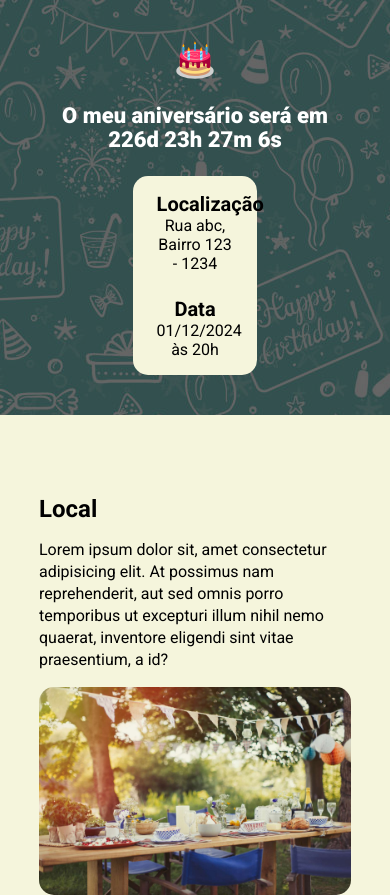
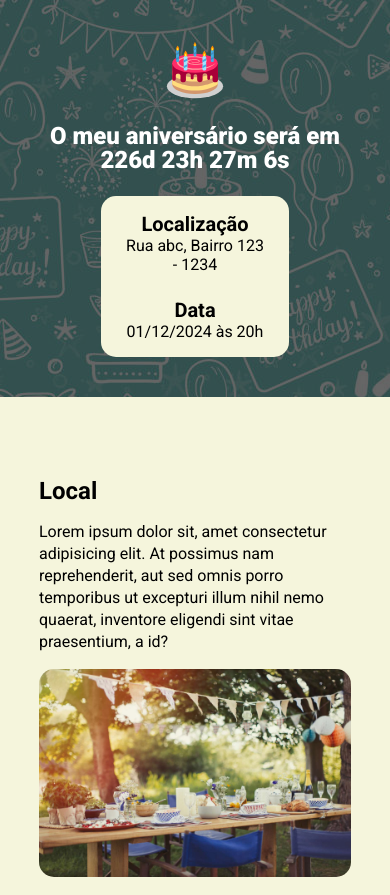
Before and after one commit to WisterianWell/contador_aniversario, a website built with Parcel: page src/index.html in a window 390 px wide. Shown: the top 895 px of the page. Built offline with nearby package versions, Linux system fonts and the light colour scheme.

Commit message:
corrigido infobar mobile

```diff
--- a/src/styles/_hero.scss
+++ b/src/styles/_hero.scss
@@ -52,11 +52,11 @@
         padding: 40px 0;
 
         &__logo {
-            height: 40px;
+            height: 60px;
         }
 
         &__text {
-            font-size: 22px;
+            font-size: 24px;
             line-height: 24px;
             margin: 24px 0;
         }
--- a/src/styles/components/_infos_bar.scss
+++ b/src/styles/components/_infos_bar.scss
@@ -6,6 +6,10 @@
     background-color: variables.$backgroundColor;
     border-radius: 15px;
     max-width: 40%;
+
+    @media (max-width: 640px) {
+        max-width: 60%;
+    }
 
     &__infos {
         display: block;
```
